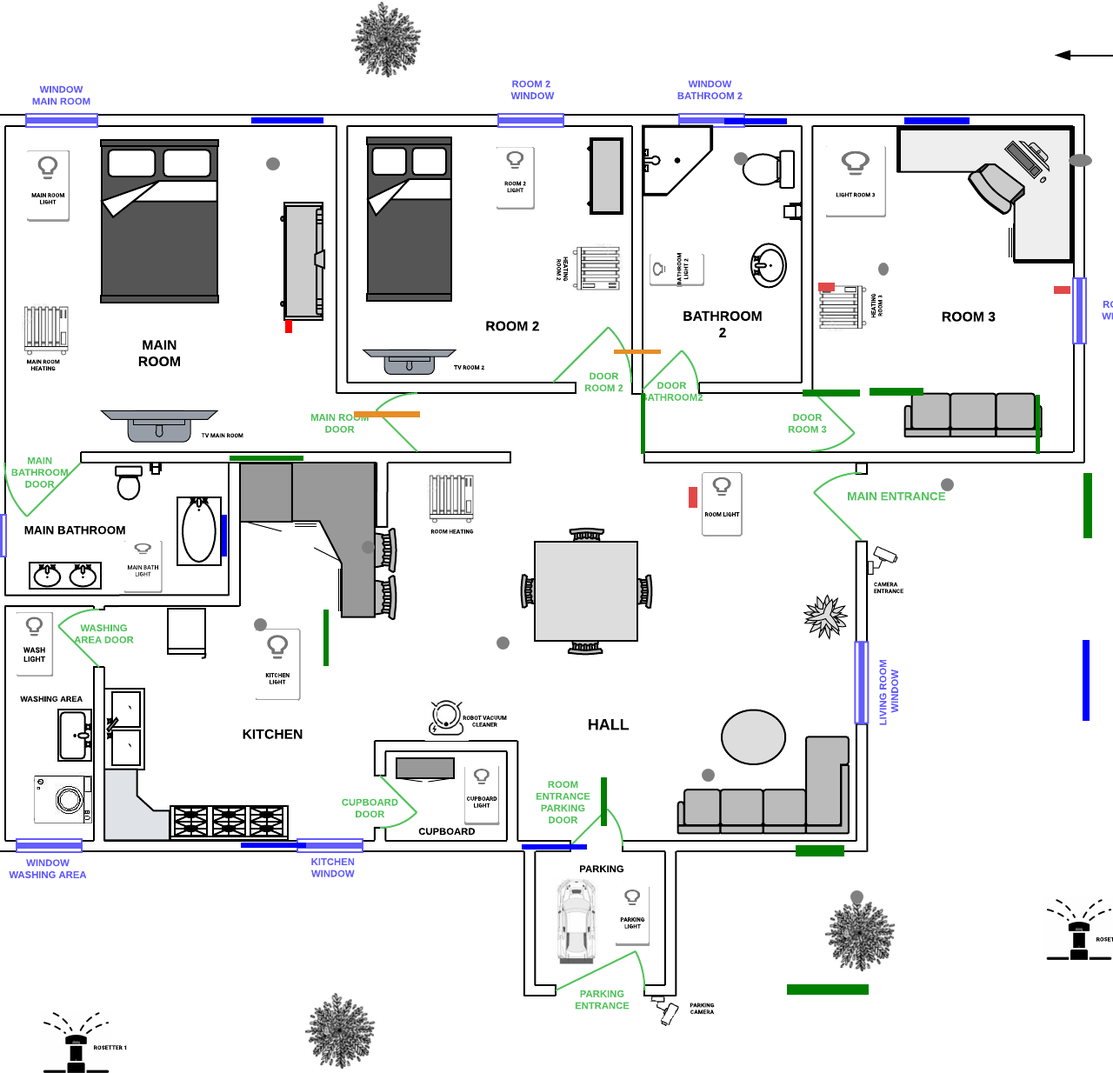
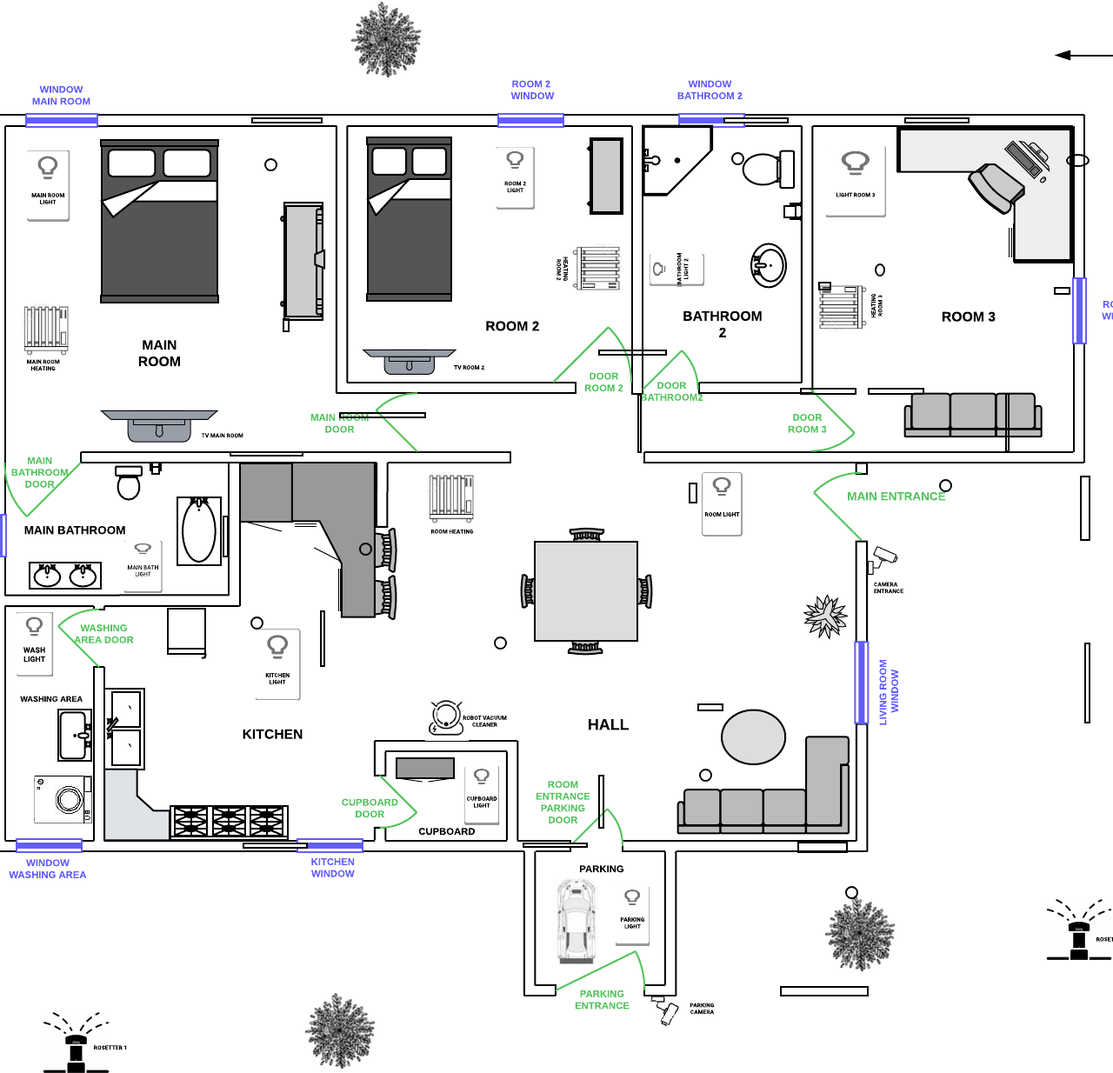
Before and after one commit to AlejaHB13/controlviviendas2, a plain HTML site: page ingles.html in a window 1280 px wide. Shown: the part 326-1560 px from the top of the page at 87% size. Drawn offline with nearby package versions, Linux system fonts and the light colour scheme.

Commit message:
Corrección objetos de los planos
Se les cambia color y se agrega objetos, se edita la alerta

```diff
--- a/css/estilosespañol.css
+++ b/css/estilosespañol.css
@@ -49,6 +49,15 @@
     height: 13px;
     margin-right: 5px;
     background-color: rgb(231, 141, 37);
+    border-radius: 3px;
+}
+
+.cuadrito7 {
+    display: inline-block;
+    width: 13px;
+    height: 13px;
+    margin-right: 5px;
+    background-color: rgb(204, 1, 223);
     border-radius: 3px;
 }
 
@@ -120,11 +129,11 @@
 /*Objetos habitacion principal*/
 .puertahabprincipal {
     position: absolute;
-    top: 785px;
+    top: 783px;
     left: 733px;
     width: 5px;
     height: 68px;
-    background-color: green;
+    border: 2px solid black;
 }
 
 .ventanahabprincipal {
@@ -133,7 +142,8 @@
     left: 285px;
     width: 83px;
     height: 7px;
-    background-color: blue;
+    background-color: white;
+    border: 2px solid black;
 }
 
 .bombillohabprincipal {
@@ -143,7 +153,7 @@
     width: 15px;
     height: 15px;
     border-radius: 50%;
-    background-color: gray;
+    border: 2px solid black;
 }
 
 .calefacionhabprincipal {
@@ -152,7 +162,7 @@
     left: 325px;
     width: 8px;
     height: 16px;
-    background-color: rgb(226, 72, 72);
+    border: 2px solid black;
 }
 
 .tvhabprincipal {
@@ -161,26 +171,27 @@
     left: 390px;
     width: 100px;
     height: 7px;
-    background-color: rgb(231, 141, 37);
+    border: 2px solid black;
 }
 
 /*Objetos habitacion principal 2*/
 .puertahabprincipal2 {
     position: absolute;
     top: 783px;
-    left: 923px;
-    width: 61px;
+    left: 920px;
+    width: 64px;
     height: 8px;
-    background-color: green;
+    border: 2px solid black;
 }
 
 .ventanahabprincipal2 {
     position: absolute;
     top: 466px;
     left: 830px;
-    width: 68px;
+    width: 75px;
     height: 7px;
-    background-color: blue;
+    background-color: white;
+    border: 2px solid black;
 }
 
 .bombillohabprincipal2 {
@@ -190,7 +201,7 @@
     width: 15px;
     height: 15px;
     border-radius: 50%;
-    background-color: gray;
+    border: 2px solid black;
 }
 
 .calefacionhabprincipal2 {
@@ -199,7 +210,7 @@
     left: 941px;
     width: 15px;
     height: 10px;
-    background-color: rgb(226, 72, 72);
+    border: 2px solid black;
 }
 
 .tvhabprincipal2 {
@@ -208,26 +219,27 @@
     left: 688px;
     width: 79px;
     height: 7px;
-    background-color: rgb(231, 141, 37);
+    border: 2px solid black;
 }
 
 /*Objetos habitacion 3*/
 .puertahab3 {
     position: absolute;
-    top: 785px;
+    top: 783px;
     left: 1156px;
     width: 5px;
     height: 68px;
-    background-color: green;
+    border: 2px solid black;
 }
 
 .ventanahab3 {
     position: absolute;
-    top: 653px;
-    left: 1496px;
+    top: 652px;
+    left: 1494px;
     width: 8px;
-    height: 73px;
-    background-color: blue;
+    height: 75px;
+    background-color: white;
+    border: 2px solid black;
 }
 
 .bombillohab3 {
@@ -237,7 +249,7 @@
     width: 27px;
     height: 15px;
     border-radius: 50%;
-    background-color: gray;
+    border: 2px solid black;
 }
 
 .calefacionhab3 {
@@ -246,7 +258,7 @@
     left: 1212px;
     width: 19px;
     height: 9px;
-    background-color: rgb(226, 72, 72);
+    border: 2px solid black;
 }
 
 /*Objetos baño principal*/
@@ -256,16 +268,17 @@
     left: 264px;
     width: 85px;
     height: 6px;
-    background-color: green;
+    border: 2px solid black;
 }
 
 .ventanabañoprincipal {
     position: absolute;
     top: 924px;
-    left: 255px;
-    width: 6px;
+    left: 253px;
+    width: 7px;
     height: 48px;
-    background-color: blue;
+    background-color: white;
+    border: 2px solid black;
 }
 
 .bombillobañoprincipal {
@@ -275,26 +288,27 @@
     width: 15px;
     height: 15px;
     border-radius: 50%;
-    background-color: gray;
+    border: 2px solid black;
 }
 
 /*Objetos baño2*/
 .puertabaño2 {
     position: absolute;
     top: 777px;
-    left: 1002px;
-    width: 57px;
+    left: 996px;
+    width: 65px;
     height: 8px;
-    background-color: green;
+    border: 2px solid black;
 }
 
 .ventanabaño2 {
     position: absolute;
     top: 466px;
-    left: 1040px;
+    left: 1038px;
     width: 75px;
-    height: 8px;
-    background-color: blue;
+    height: 7px;
+    background-color: white;
+    border: 2px solid black;
 }
 
 .bombillobaño2 {
@@ -304,7 +318,7 @@
     width: 12px;
     height: 15px;
     border-radius: 50%;
-    background-color: gray;
+    border: 2px solid black;
 }
 
 /*Objetos zonalavado*/
@@ -314,7 +328,7 @@
     left: 368px;
     width: 6px;
     height: 65px;
-    background-color: green;
+    border: 2px solid black;
 }
 
 .ventanazonalavado {
@@ -322,8 +336,9 @@
     top: 1300px;
     left: 275px;
     width: 75px;
-    height: 6px;
-    background-color: blue;
+    height: 7px;
+    background-color: white;
+    border: 2px solid black;
 }
 
 .bombillozonalavado {
@@ -333,7 +348,7 @@
     width: 15px;
     height: 15px;
     border-radius: 50%;
-    background-color: gray;
+    border: 2px solid black;
 }
 
 /*Objetos cocina */
@@ -344,7 +359,8 @@
     left: 600px;
     width: 75px;
     height: 6px;
-    background-color: blue;
+    background-color: white;
+    border: 2px solid black;
 }
 
 .bombillococina {
@@ -354,7 +370,7 @@
     width: 15px;
     height: 15px;
     border-radius: 50%;
-    background-color: gray;
+    border: 2px solid black;
 }
 
 /*Objetos alacena */
@@ -364,8 +380,8 @@
     top: 1222px;
     left: 688px;
     width: 7px;
-    height: 65px;
-    background-color: green;
+    height: 62px;
+    border: 2px solid black;
 }
 
 .bombilloalacena {
@@ -375,26 +391,27 @@
     width: 15px;
     height: 15px;
     border-radius: 50%;
-    background-color: gray;
+    border: 2px solid black;
 }
 
 /*Objetos sala*/
 .puertasala {
     position: absolute;
     top: 878px;
-    left: 1240px;
+    left: 1242px;
     width: 12px;
     height: 75px;
-    background-color: green;
+    border: 2px solid black;
 }
 
 .ventanasala {
     position: absolute;
-    top: 1072px;
-    left: 1243px;
-    width: 8px;
+    top: 1070px;
+    left: 1244px;
+    width: 7px;
     height: 93px;
-    background-color: blue;
+    background-color: white;
+    border: 2px solid black;
 }
 
 .bombillosala {
@@ -404,7 +421,7 @@
     width: 15px;
     height: 15px;
     border-radius: 50%;
-    background-color: gray;
+    border: 2px solid black;
 }
 
 .calefacionsala {
@@ -413,17 +430,17 @@
     left: 792px;
     width: 10px;
     height: 24px;
-    background-color: rgb(226, 72, 72);
+    border: 2px solid black;
 }
 
 /*Objetos parqueadero*/
 .puertaentradapar {
     position: absolute;
-    top: 1458px;
-    left: 905px;
-    width: 94px;
+    top: 1465px;
+    left: 897px;
+    width: 102px;
     height: 12px;
-    background-color: green;
+    border: 2px solid black;
 }
 
 .puertaentradasalapar {
@@ -432,7 +449,7 @@
     left: 915px;
     width: 56px;
     height: 13px;
-    background-color: green;
+    border: 2px solid black;
 }
 
 .bombilloparqueadero {
@@ -442,7 +459,7 @@
     width: 15px;
     height: 15px;
     border-radius: 50%;
-    background-color: gray;
+    border: 2px solid black;
 }
 
 /*Objetos roseador*/
@@ -452,7 +469,7 @@
     left: 1454px;
     width: 87px;
     height: 9px;
-    background-color: rgb(209, 179, 10);
+    border: 2px solid black;
 }
 
 .roseador2 {
@@ -461,7 +478,16 @@
     left: 300px;
     width: 87px;
     height: 9px;
-    background-color: rgb(209, 179, 10);
+    border: 2px solid black;
+}
+
+.aspiradora {
+    position: absolute;
+    top: 1140px;
+    left: 798px;
+    width: 30px;
+    height: 9px;
+    border: 2px solid black;
 }
 
 .cambiodecolor {
--- a/css/stylesenglish.css
+++ b/css/stylesenglish.css
@@ -52,6 +52,14 @@
   border-radius: 3px;
 }
 
+.cuadrito7 {
+  display: inline-block;
+  width: 13px;
+  height: 13px;
+  margin-right: 5px;
+  background-color: rgb(204, 1, 223);
+  border-radius: 3px;
+}
 .botonactivar {
   position: absolute;
   top: 110px;
@@ -118,162 +126,166 @@
 
 .mainroomdoor {
   position: absolute;
-  top: 778px;
-  left: 737px;
+  top: 779px;
+  left: 733px;
   width: 5px;
-  height: 70px;
-  background-color: green;
+  height: 68px;
+  border: 2px solid black;
 }
 
 .mainroomwindow {
   position: absolute;
     top: 461px;
     left: 289px;
-  width: 83px;
+    width: 82px;
     height: 7px;
-  background-color: blue;
+    background-color: white;
+    border: 2px solid black;
 }
 
 .mainroomlightbulb {
   position: absolute;
-  top: 507px;
-  left: 306px;
-  width: 16px;
+  top: 508px;
+  left: 304px;
+  width: 15px;
   height: 15px;
   border-radius: 50%;
-  background-color: gray;
+  border: 2px solid black;
 }
 
 .mainroomheating {
   position: absolute;
-  top: 694px;
-  left: 328px;
+  top: 692px;
+  left: 325px;
   width: 8px;
-  height: 15px;
-  background-color: red;
+  height: 16px;
+  border: 2px solid black;
 }
 
 .mainroomtv {
   position: absolute;
-  top: 799px;
-  left: 407px;
-  width: 76px;
+  top: 800px;
+  left: 390px;
+  width: 100px;
   height: 7px;
-  background-color: rgb(231, 141, 37);
+  border: 2px solid black;
 }
 
 /*Objects main room 2*/
 .roomdoor2 {
   position: absolute;
-  top: 774px;
-  left: 923px;
-  width: 66px;
+  top: 772px;
+  left: 920px;
+  width: 65px;
   height: 8px;
-  background-color: green;
+  border: 2px solid black;
 }
 
 .windowroom2 {
   position: absolute;
-  top: 462px;
-  left: 833px;
-  width: 72px;
+  top: 461px;
+  left: 832px;
+  width: 75px;
   height: 7px;
-  background-color: blue;
+  background-color: white;
+  border: 2px solid black;
 }
 
 .lightbulbroom2 {
   position: absolute;
   top: 501px;
-  left: 844px;
-  width: 16px;
+  left: 841px;
+  width: 15px;
   height: 15px;
   border-radius: 50%;
-  background-color: gray;
+  border: 2px solid black;
 }
 
 .heatingroom2 {
   position: absolute;
-  top: 651px;
+  top: 650px;
   left: 941px;
-  width: 19px;
+  width: 15px;
   height: 10px;
-  background-color: rgb(226, 72, 72);
+  border: 2px solid black;
 }
 
 .tvroom2 {
   position: absolute;
     top: 728px;
-  left: 706px;
-  width: 54px;
-  height: 5px;
-  background-color: rgb(231, 141, 37);
+    left: 688px;
+    width: 79px;
+    height: 7px;
+    border: 2px solid black;
 }
 
 /*Objects main room 3*/
 .roomdoor3 {
   position: absolute;
-  top: 780px;
-  left: 1191px;
+    top: 778px;
+    left: 1156px;
     width: 5px;
     height: 68px;
-  background-color: green;
+    border: 2px solid black;
 }
 
 .windowroom3 {
   position: absolute;
-  top: 645px;
-  left: 1496px;
+  top: 646px;
+  left: 1497px;
   width: 8px;
-  height: 73px;
-  background-color: blue;
+  height: 75px;
+  background-color: white;
+  border: 2px solid black;
 }
 
 .lightbulbroom3 {
   position: absolute;
     top: 503px;
-  left: 1229px;
+    left: 1226px;
     width: 27px;
     height: 15px;
     border-radius: 50%;
-  background-color: gray;
+    border: 2px solid black;
 }
 
 .heatingroom3 {
   position: absolute;
-  top: 655px;
+  top: 656px;
   left: 1212px;
   width: 19px;
   height: 9px;
-  background-color: rgb(226, 72, 72);
+  border: 2px solid black;
 }
 
 /*Main bathroom objects*/
 .mainbathroomdoor {
   position: absolute;
-  top: 850px;
+  top: 845px;
   left: 264px;
   width: 85px;
   height: 6px;
-  background-color: green;
+  border: 2px solid black;
 }
 
 .mainbathwindow {
   position: absolute;
-  top: 918px;
-  left: 255px;
-  width: 6px;
+  top: 919px;
+  left: 256px;
+  width: 7px;
   height: 48px;
-  background-color: blue;
+  background-color: white;
+  border: 2px solid black;
 }
 
 .mainbathlight {
   position: absolute;
-  top: 948px;
-  left: 416px;
+  top: 950px;
+  left: 413px;
   width: 15px;
   height: 15px;
   border-radius: 50%;
-  background-color: gray;
+  border: 2px solid black;
 }
 
 
@@ -281,10 +293,10 @@
 .roombathdoor2 {
   position: absolute;
   top: 772px;
-  left: 1000px;
-  width: 62px;
-  height: 9px;
-  background-color: green;
+  left: 998px;
+  width: 65px;
+  height: 8px;
+  border: 2px solid black;
 }
 
 .windowbathroom2 {
@@ -292,164 +304,168 @@
     top: 461px;
     left: 1040px;
     width: 75px;
-  height: 8px;
-  background-color: blue;
+    height: 7px;
+    background-color: white;
+    border: 2px solid black;
 }
 
 .bathroomlight2 {
   position: absolute;
-  top: 628px;
-  left: 1010px;
+    top: 629px;
+    left: 1006px;
     width: 12px;
     height: 15px;
     border-radius: 50%;
-  background-color: gray;
+    border: 2px solid black;
 }
 
 /*washing area objects*/
 .washingareadoor {
   position: absolute;
-  top: 1027px;
-  left: 372px;
+    top: 1028px;
+    left: 368px;
     width: 6px;
     height: 65px;
-  background-color: green;
+    border: 2px solid black;
 }
 
 .windowwashingarea {
   position: absolute;
   top: 1295px;
-  left: 277px;
+  left: 279px;
   width: 75px;
-  height: 6px;
-  background-color: blue;
+  height: 7px;
+  background-color: white;
+  border: 2px solid black;
 }
 
 .washlight {
   position: absolute;
-  top: 1037px;
-  left: 292px;
+    top: 1035px;
+    left: 288px;
     width: 15px;
     height: 15px;
     border-radius: 50%;
-  background-color: gray;
+    border: 2px solid black;
 }
 
 /*kitchen objects*/
 
 .kitchenwindow {
   position: absolute;
-  top: 1297px;
-  left: 600px;
+  top: 1295px;
+  left: 601px;
   width: 75px;
   height: 6px;
-  background-color: blue;
+  background-color: white;
+  border: 2px solid black;
 }
 
 .kitchenlight {
   position: absolute;
   top: 1058px;
-  left: 571px;
+  left: 568px;
   width: 15px;
   height: 15px;
   border-radius: 50%;
-  background-color: gray;
+  border: 2px solid black;
 }
 
 /*cupboard objects*/
 
 .cupboardoor {
   position: absolute;
-  top: 1220px;
-  left: 691px;
+  top: 1217px;
+  left: 688px;
   width: 7px;
-  height: 56px;
-  background-color: green;
+  height: 62px;
+  border: 2px solid black;
 }
 
 .cupboardlight {
   position: absolute;
   top: 1210px;
-  left: 807px;
+  left: 804px;
   width: 15px;
   height: 15px;
   border-radius: 50%;
-  background-color: gray;
+  border: 2px solid black;
 }
 /*hall objects*/
 .mainentrance {
   position: absolute;
-  top: 870px;
-  left: 1246px;
-  width: 10px;
+  top: 873px;
+  left: 1242px;
+  width: 12px;
   height: 75px;
-  background-color: green;
+  border: 2px solid black;
 }
 .livingroomwindow {
   position: absolute;
-  top: 1062px;
-  left: 1245px;
-  width: 8px;
+    top: 1065px;
+    left: 1247px;
+    width: 7px;
     height: 93px;
-  background-color: blue;
+    background-color: white;
+    border: 2px solid black;
 }
 
 .roomlight {
   position: absolute;
-  top: 876px;
-  left: 1082px;
+  top: 877px;
+  left: 1080px;
   width: 15px;
   height: 15px;
   border-radius: 50%;
-  background-color: gray;
+  border: 2px solid black;
 }
 
 .roomheating {
   position: absolute;
-  top: 886px;
+  top: 881px;
   left: 792px;
   width: 10px;
   height: 24px;
-  background-color: rgb(226, 72, 72);
+  border: 2px solid black;
 }
 
 /*parking objects*/
 .parkingentrance {
   position: absolute;
-  top: 1458px;
-  left: 905px;
-  width: 94px;
+  top: 1460px;
+  left: 897px;
+  width: 102px;
   height: 12px;
-  background-color: green;
+  border: 2px solid black;
 }
 
 .roomentranceparkingdoor {
   position: absolute;
-  top: 1298px;
-  left: 915px;
-  width: 56px;
+  top: 1294px;
+  left: 917px;
+  width: 58px;
   height: 13px;
-  background-color: green;
+  border: 2px solid black;
 }
 
 .parkinglight {
   position: absolute;
-  top: 1350px;
-  left: 978px;
+  top: 1345px;
+  left: 972px;
   width: 15px;
   height: 15px;
   border-radius: 50%;
-  background-color: gray;
+  border: 2px solid black;
 }
 
 /*objects Sprayer*/
 .Sprayer1 {
   position: absolute;
-  top: 1436px;
+  top: 1435px;
   left: 1456px;
   width: 87px;
   height: 9px;
-  background-color: rgb(209, 179, 10);
+  border: 2px solid black;
 }
 
 .Sprayer2 {
@@ -458,7 +474,16 @@
   left: 304px;
   width: 87px;
   height: 9px;
-  background-color: rgb(209, 179, 10);
+  border: 2px solid black;
+}
+
+.aspiradora {
+  position: absolute;
+  top: 1135px;
+  left: 802px;
+  width: 30px;
+  height: 9px;
+  border: 2px solid black;
 }
 .cambiodecolor{
   background-color: red;
--- a/ingles.html
+++ b/ingles.html
@@ -47,13 +47,17 @@
   <div id="colores" class="btn" onclick="mostrarAlerta()">Object colors</div>
   <div class="alerta">
     <ol class="sin-numero">
-      <li>Light ->  off <span class="cuadrito"></span> on <span class="cuadrito2"></span></li>
-      <li>Windows ->  open <span class="cuadrito3"></span> closed <span class="cuadrito4"></span></li>
-      <li>Doors -> open <span class="cuadrito5"></span> closed <span class="cuadrito3"></span></li>
-      <li>Tv -> off <span class="cuadrito6"></span> on <span class="cuadrito5"></span></li>
-      <li>Heating -> off <span class="cuadrito3"></span> on <span class="cuadrito5"></span> </li>
-    <li>This message to be closed automatically in 1 minute.</li>
+      <li>Home objects:</li>
+      <li>Light ->   on <span class="cuadrito2"></span></li>
+      <li>Windows -> closed <span class="cuadrito3"></span></li>
+      <li>Doors -> closed <span class="cuadrito5"></span></li>
+      <li>Tv ->  on <span class="cuadrito6"></span></li>
+      <li>Heating -> on <span class="cuadrito4"></span> </li>
+      <li>Rosetters -> > on <span class="cuadrito"></span>
+      <li>Vacuum cleaner -> > on <span class="cuadrito7"></span>
   </ol>
+  <li class="sin-numero">When the objects in the house are closed or turned off, no color will be shown</li>
+  <li class="sin-numero">This message to be closed automatically in 1 minute.</li>
 </div>
   <div class="botonactivar" onclick="startRecognition()"> Active voice </div>
   <div class="centrado">
@@ -106,6 +110,7 @@
     <div class="livingroomwindow" id="living-room-window"></div>
     <div class="roomlight" id="room-light"></div>
     <div class="roomheating " id="room-heating"></div>
+    <div class="aspiradora " id="aspiradora"></div>
     <!--parking objects-->
     <div class="parkingentrance" id="parking-entrance"></div>
     <div class="parkinglight" id="parking-light"></div>
```
Also changed, not shown: css/styles.css (+8 -0 lines), español.html (+14 -16 lines), menuidioma.html (+1 -1 lines). Lines whose indentation alone changed are shown as unchanged.
